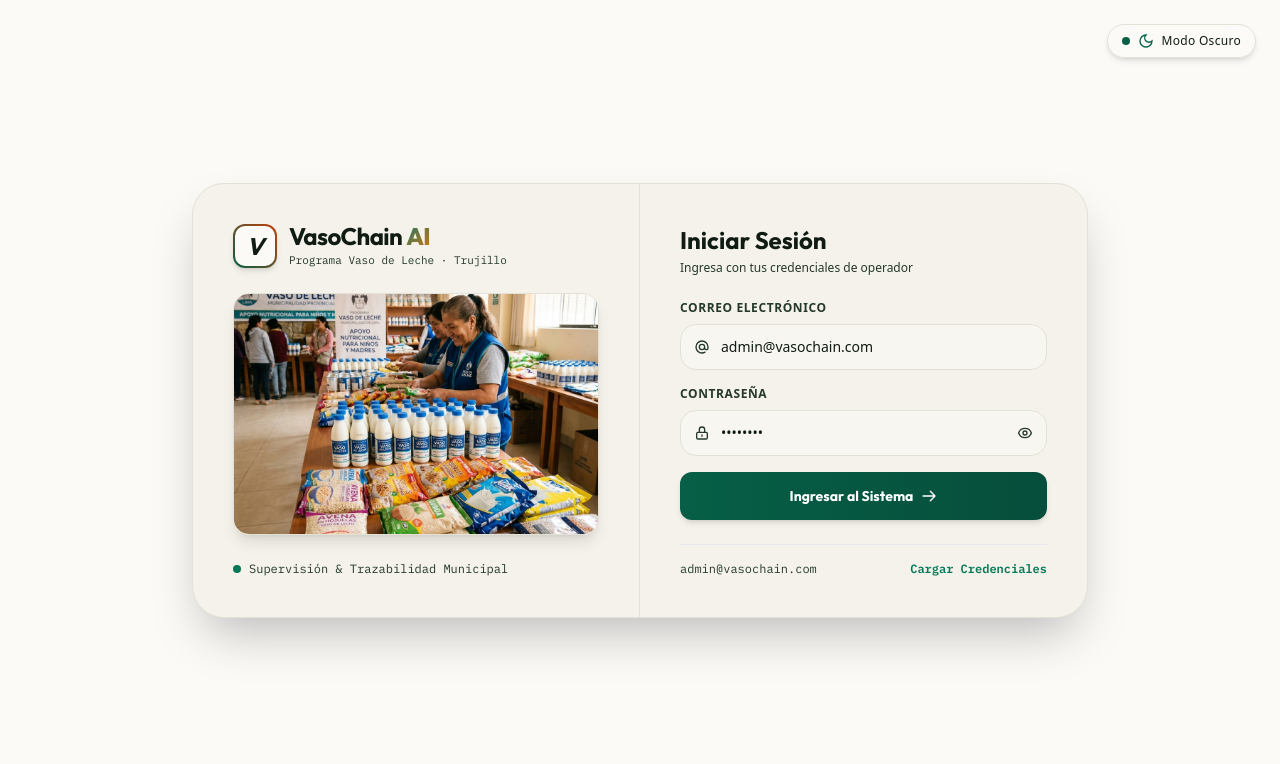
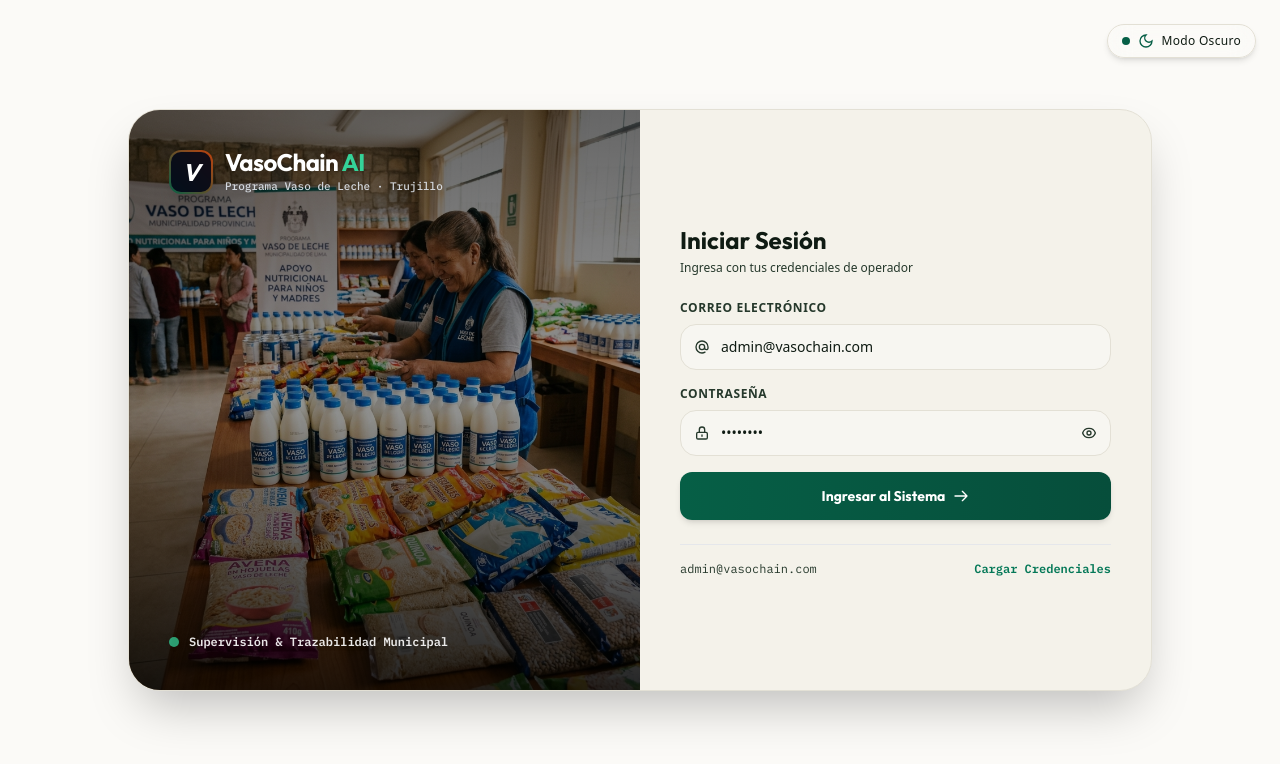
Before and after one commit to Prolexis/vasochainAI, a React (Vite) app in the folder frontend/: page /login in a window 1280 px wide. Shown: the top 764 px of the page. Built offline with nearby package versions, Linux system fonts and the light colour scheme.

Commit message:
feat: diseno split screen con fotografia a pantalla completa en lado izquierdo

```diff
--- a/frontend/src/pages/Login.jsx
+++ b/frontend/src/pages/Login.jsx
@@ -40,7 +40,7 @@ export default function Login() {
       <div className="absolute top-6 right-6 z-50">
         <button
           onClick={toggleTheme}
-          className="flex items-center gap-2 px-3.5 py-2 rounded-full bg-ledger-900/80 border border-ledger-700 hover:border-confirm-400/50 text-paper-100 text-xs font-medium tracking-wide shadow-md backdrop-blur-md transition-all duration-300 hover:scale-105 active:scale-95"
+          className="flex items-center gap-2 px-3.5 py-2 rounded-full bg-ledger-900/90 border border-ledger-700 hover:border-confirm-400/50 text-paper-100 text-xs font-medium tracking-wide shadow-md backdrop-blur-md transition-all duration-300 hover:scale-105 active:scale-95 cursor-pointer"
         >
           {theme === 'dark' ? (
             <>
@@ -64,47 +64,48 @@ export default function Login() {
       </div>
 
       {/* Contenedor Principal Esencial */}
-      <div className="w-full max-w-4xl grid grid-cols-1 lg:grid-cols-12 rounded-[2rem] border border-ledger-700 bg-ledger-900 shadow-2xl overflow-hidden backdrop-blur-xl z-10">
+      <div className="w-full max-w-5xl grid grid-cols-1 lg:grid-cols-12 rounded-[2rem] border border-ledger-700 bg-ledger-900 shadow-2xl overflow-hidden backdrop-blur-xl z-10">
 
-        {/* Lado Izquierdo: Imagen del Programa y Branding Esencial */}
-        <div className="lg:col-span-6 relative flex flex-col justify-between p-6 sm:p-8 lg:p-10 border-b lg:border-b-0 lg:border-r border-ledger-700 bg-ledger-950/60">
+        {/* Lado Izquierdo: Fotografía Real de Fondo Completo (Full Bleed) */}
+        <div className="lg:col-span-6 min-h-[380px] lg:min-h-[580px] relative flex flex-col justify-between p-6 sm:p-8 lg:p-10 overflow-hidden">
 
-          {/* Header Marca */}
-          <div className="flex items-center gap-3">
-            <div className="w-11 h-11 rounded-xl bg-gradient-to-tr from-confirm-500 to-seal-500 p-0.5 shadow-md shrink-0">
-              <div className="w-full h-full rounded-[10px] bg-ledger-950 flex items-center justify-center">
-                <span className="font-display italic text-paper-100 text-2xl font-bold">V</span>
+          {/* Imagen de fondo cubriendo todo el lado izquierdo */}
+          <img
+            src={loginHeroImg}
+            alt="Programa Vaso de Leche Trujillo"
+            className="absolute inset-0 w-full h-full object-cover object-center"
+          />
+
+          {/* Sombra de oscurecimiento suave para legibilidad del texto */}
+          <div className="absolute inset-0 bg-gradient-to-t from-black/85 via-black/40 to-black/60 z-0" />
+
+          {/* Header Marca Flotante */}
+          <div className="relative z-10 flex items-center gap-3">
+            <div className="w-11 h-11 rounded-xl bg-gradient-to-tr from-confirm-500 to-seal-500 p-0.5 shadow-xl shrink-0">
+              <div className="w-full h-full rounded-[10px] bg-slate-950/90 flex items-center justify-center">
+                <span className="font-display italic text-white text-2xl font-bold">V</span>
               </div>
             </div>
             <div>
-              <h1 className="text-2xl font-display font-bold text-paper-100 tracking-tight leading-none">
-                VasoChain <span className="gradient-text">AI</span>
+              <h1 className="text-2xl font-display font-bold text-white tracking-tight leading-none drop-shadow-md">
+                VasoChain <span className="text-emerald-400">AI</span>
               </h1>
-              <p className="text-[11px] font-mono text-paper-300/60 mt-1">
+              <p className="text-[11px] font-mono text-slate-200/90 mt-1 font-medium drop-shadow">
                 Programa Vaso de Leche · Trujillo
               </p>
             </div>
           </div>
 
-          {/* Imagen Limpia sin textos sobrepuestos */}
-          <div className="my-6 rounded-2xl border border-ledger-700 overflow-hidden shadow-lg">
-            <img
-              src={loginHeroImg}
-              alt="Programa Vaso de Leche"
-              className="w-full h-52 lg:h-60 object-cover object-center"
-            />
-          </div>
-
-          {/* Pie informativo esencial */}
-          <div className="flex items-center gap-2 text-xs font-mono text-paper-300/60">
-            <span className="w-2 h-2 rounded-full bg-confirm-400 shrink-0" />
-            <span>Supervisión & Trazabilidad Municipal</span>
+          {/* Pie Informativo Flotante */}
+          <div className="relative z-10 flex items-center gap-2.5 text-xs font-mono text-white/90 drop-shadow">
+            <span className="w-2.5 h-2.5 rounded-full bg-emerald-400 animate-pulse shrink-0" />
+            <span className="font-semibold">Supervisión & Trazabilidad Municipal</span>
           </div>
 
         </div>
 
         {/* Lado Derecho: Formulario de Inicio de Sesión Limpio */}
-        <div className="lg:col-span-6 flex flex-col justify-center p-6 sm:p-8 lg:p-10 bg-ledger-900/40">
+        <div className="lg:col-span-6 flex flex-col justify-center p-6 sm:p-8 lg:p-10 bg-ledger-900/50">
 
           <div className="mb-6">
             <h2 className="text-2xl font-bold text-paper-100 font-display">Iniciar Sesión</h2>
@@ -154,7 +155,7 @@ export default function Login() {
                 <button
                   type="button"
                   onClick={() => setShowPassword(!showPassword)}
-                  className="absolute inset-y-0 right-0 pr-3.5 flex items-center text-paper-300/50 hover:text-paper-100 transition-colors"
+                  className="absolute inset-y-0 right-0 pr-3.5 flex items-center text-paper-300/50 hover:text-paper-100 transition-colors cursor-pointer"
                 >
                   {showPassword ? (
                     <svg xmlns="http://www.w3.org/2000/svg" className="w-4 h-4" fill="none" viewBox="0 0 24 24" stroke="currentColor">
```
